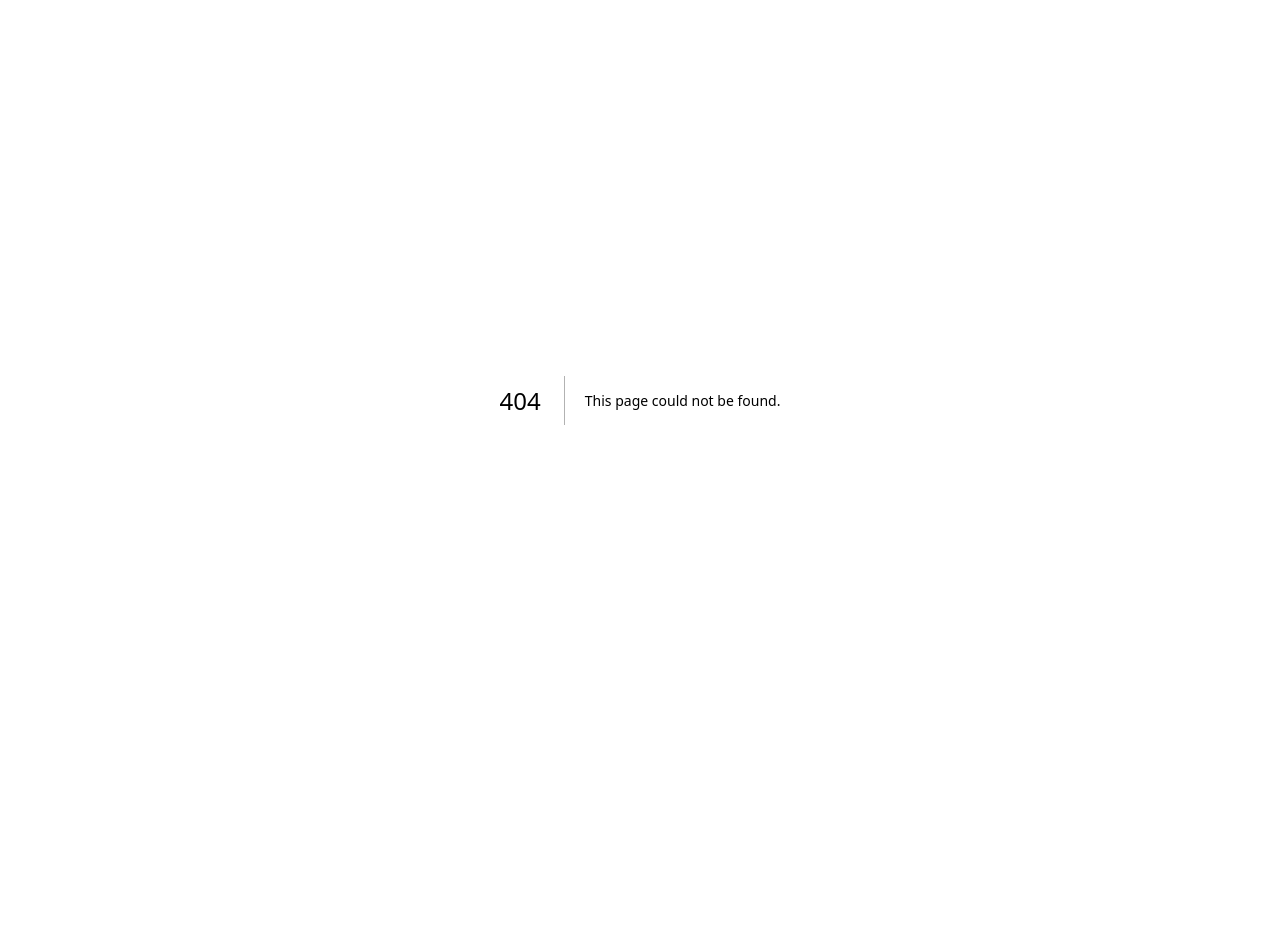
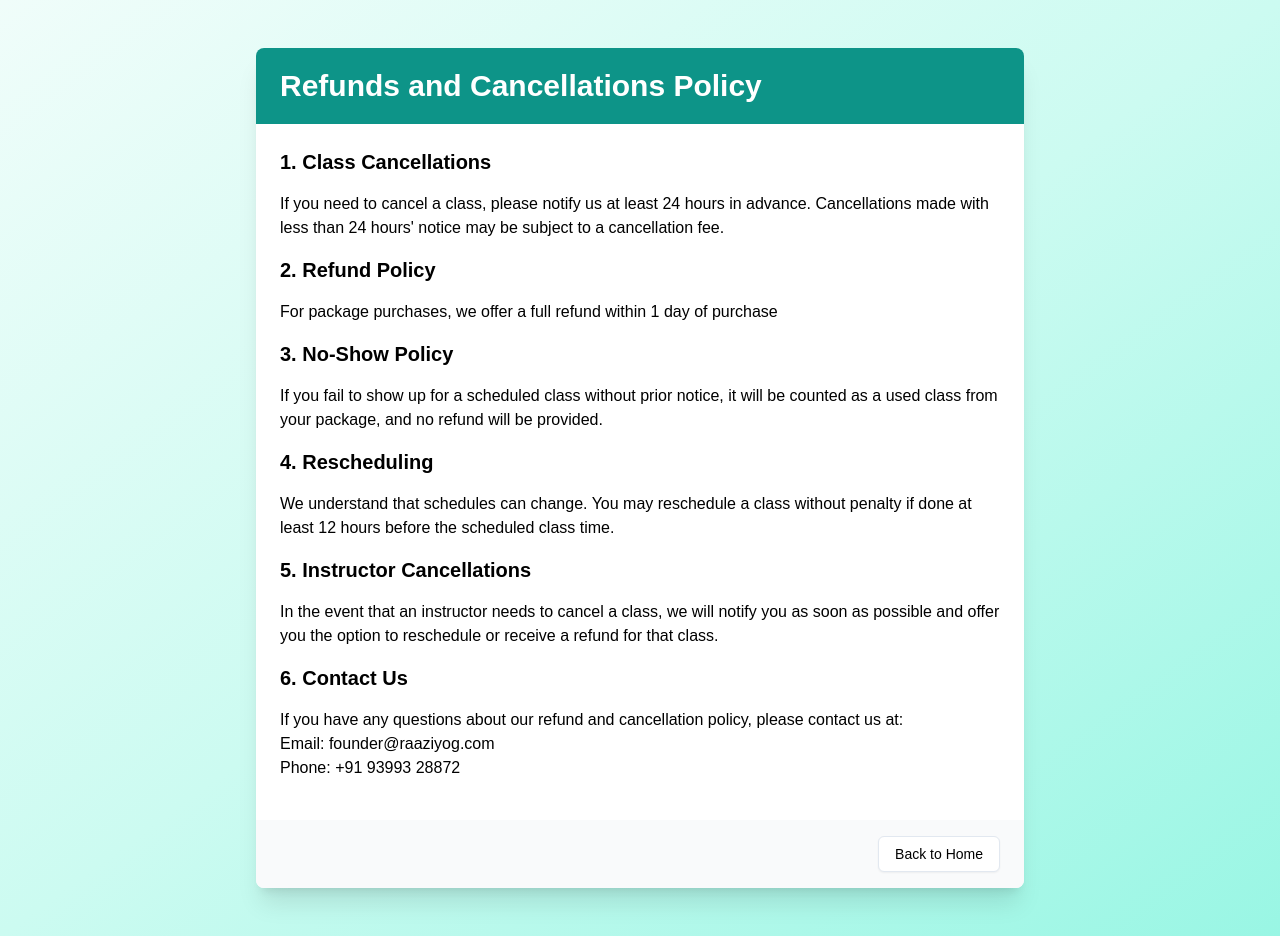
Before and after one commit to shubhranka/raazi-portfolio, a Next.js app: page /refunds-cancellations in a window 1280 px wide. Before the commit this address had no page. Before the commit the page ends 800 px from the top, so only its background shows below. Built offline with nearby package versions, Linux system fonts and the light colour scheme.

Commit message:
added privacy-policy terms-and-conditions refunds-cancellations

```diff
--- /dev/null
+++ b/src/app/privacy-policy/page.tsx
@@ -0,0 +1,54 @@
+import Link from 'next/link'
+import { Button } from "@/components/ui/button"
+
+export default function PrivacyPolicy() {
+  return (
+    <div className="min-h-screen bg-gradient-to-br from-teal-50 via-teal-100 to-teal-200 py-12 px-4 sm:px-6 lg:px-8">
+      <div className="max-w-3xl mx-auto bg-white rounded-lg shadow-xl overflow-hidden">
+        <div className="px-4 py-5 sm:px-6 bg-teal-600">
+          <h1 className="text-3xl font-bold text-white">Privacy Policy</h1>
+        </div>
+        <div className="px-4 py-5 sm:p-6">
+          <h2 className="text-xl font-semibold mb-4">1. Introduction</h2>
+          <p className="mb-4">
+            At RaaziYog, we are committed to protecting your privacy and ensuring the security of your personal information. This Privacy Policy outlines how we collect, use, disclose, and safeguard your data when you use our website and services.
+          </p>
+
+          <h2 className="text-xl font-semibold mb-4">2. Information We Collect</h2>
+          <p className="mb-4">
+            We may collect personal information such as your name, email address, phone number, and any other information you provide when you register for our classes, subscribe to our newsletter, or contact us.
+          </p>
+
+          <h2 className="text-xl font-semibold mb-4">3. How We Use Your Information</h2>
+          <p className="mb-4">
+            We use your information to provide and improve our services, communicate with you about your account and our offerings, and ensure a personalized experience on our platform.
+          </p>
+
+          <h2 className="text-xl font-semibold mb-4">4. Data Security</h2>
+          <p className="mb-4">
+            We implement appropriate technical and organizational measures to protect your personal information against unauthorized access, alteration, disclosure, or destruction.
+          </p>
+
+          <h2 className="text-xl font-semibold mb-4">5. Your Rights</h2>
+          <p className="mb-4">
+            You have the right to access, correct, or delete your personal information. You may also object to or restrict certain processing of your data. To exercise these rights, please contact us using the information provided below.
+          </p>
+
+          <h2 className="text-xl font-semibold mb-4">6. Contact Us</h2>
+          <p className="mb-4">
+            If you have any questions or concerns about our Privacy Policy, please contact us at:
+            <br />
+            Email: founder@raaziyog.com
+            <br />
+            Phone: +91 93993 28872
+          </p>
+        </div>
+        <div className="px-4 py-4 sm:px-6 bg-gray-50 flex justify-end">
+          <Link href="/">
+            <Button variant="outline">Back to Home</Button>
+          </Link>
+        </div>
+      </div>
+    </div>
+  )
+}
--- /dev/null
+++ b/src/app/refunds-cancellations/page.tsx
@@ -0,0 +1,54 @@
+import Link from 'next/link'
+import { Button } from "@/components/ui/button"
+
+export default function RefundsAndCancellations() {
+  return (
+    <div className="min-h-screen bg-gradient-to-br from-teal-50 via-teal-100 to-teal-200 py-12 px-4 sm:px-6 lg:px-8">
+      <div className="max-w-3xl mx-auto bg-white rounded-lg shadow-xl overflow-hidden">
+        <div className="px-4 py-5 sm:px-6 bg-teal-600">
+          <h1 className="text-3xl font-bold text-white">Refunds and Cancellations Policy</h1>
+        </div>
+        <div className="px-4 py-5 sm:p-6">
+          <h2 className="text-xl font-semibold mb-4">1. Class Cancellations</h2>
+          <p className="mb-4">
+            If you need to cancel a class, please notify us at least 24 hours in advance. Cancellations made with less than 24 hours' notice may be subject to a cancellation fee.
+          </p>
+
+          <h2 className="text-xl font-semibold mb-4">2. Refund Policy</h2>
+          <p className="mb-4">
+            For package purchases, we offer a full refund within 1 day of purchase
+          </p>
+
+          <h2 className="text-xl font-semibold mb-4">3. No-Show Policy</h2>
+          <p className="mb-4">
+            If you fail to show up for a scheduled class without prior notice, it will be counted as a used class from your package, and no refund will be provided.
+          </p>
+
+          <h2 className="text-xl font-semibold mb-4">4. Rescheduling</h2>
+          <p className="mb-4">
+            We understand that schedules can change. You may reschedule a class without penalty if done at least 12 hours before the scheduled class time.
+          </p>
+
+          <h2 className="text-xl font-semibold mb-4">5. Instructor Cancellations</h2>
+          <p className="mb-4">
+            In the event that an instructor needs to cancel a class, we will notify you as soon as possible and offer you the option to reschedule or receive a refund for that class.
+          </p>
+
+          <h2 className="text-xl font-semibold mb-4">6. Contact Us</h2>
+          <p className="mb-4">
+            If you have any questions about our refund and cancellation policy, please contact us at:
+            <br />
+            Email: founder@raaziyog.com
+            <br />
+            Phone: +91 93993 28872
+          </p>
+        </div>
+        <div className="px-4 py-4 sm:px-6 bg-gray-50 flex justify-end">
+          <Link href="/">
+            <Button variant="outline">Back to Home</Button>
+          </Link>
+        </div>
+      </div>
+    </div>
+  )
+}
--- /dev/null
+++ b/src/app/terms-and-conditions/page.tsx
@@ -0,0 +1,50 @@
+import Link from 'next/link'
+import { Button } from "@/components/ui/button"
+
+export default function TermsAndConditions() {
+  return (
+    <div className="min-h-screen bg-gradient-to-br from-teal-50 via-teal-100 to-teal-200 py-12 px-4 sm:px-6 lg:px-8">
+      <div className="max-w-3xl mx-auto bg-white rounded-lg shadow-xl overflow-hidden">
+        <div className="px-4 py-5 sm:px-6 bg-teal-600">
+          <h1 className="text-3xl font-bold text-white">Terms and Conditions</h1>
+        </div>
+        <div className="px-4 py-5 sm:p-6">
+          <h2 className="text-xl font-semibold mb-4">1. Acceptance of Terms</h2>
+          <p className="mb-4">
+            By accessing or using RaaziYog's website and services, you agree to be bound by these Terms and Conditions. If you do not agree to all the terms and conditions, you may not use our services.
+          </p>
+
+          <h2 className="text-xl font-semibold mb-4">2. Use of Services</h2>
+          <p className="mb-4">
+            You agree to use our services only for lawful purposes and in accordance with these Terms. You are responsible for maintaining the confidentiality of your account information and for all activities that occur under your account.
+          </p>
+
+          <h2 className="text-xl font-semibold mb-4">3. Intellectual Property</h2>
+          <p className="mb-4">
+            All content on the RaaziYog website, including text, graphics, logos, and images, is the property of RaaziYog and is protected by copyright and other intellectual property laws.
+          </p>
+
+          <h2 className="text-xl font-semibold mb-4">4. Limitation of Liability</h2>
+          <p className="mb-4">
+            RaaziYog shall not be liable for any indirect, incidental, special, consequential, or punitive damages resulting from your use of or inability to use our services.
+          </p>
+
+          <h2 className="text-xl font-semibold mb-4">5. Modifications to Terms</h2>
+          <p className="mb-4">
+            We reserve the right to modify these Terms and Conditions at any time. Your continued use of our services after any changes indicates your acceptance of the modified terms.
+          </p>
+
+          <h2 className="text-xl font-semibold mb-4">6. Governing Law</h2>
+          <p className="mb-4">
+            These Terms and Conditions are governed by and construed in accordance with the laws of India, without regard to its conflict of law principles.
+          </p>
+        </div>
+        <div className="px-4 py-4 sm:px-6 bg-gray-50 flex justify-end">
+          <Link href="/">
+            <Button variant="outline">Back to Home</Button>
+          </Link>
+        </div>
+      </div>
+    </div>
+  )
+}
```
